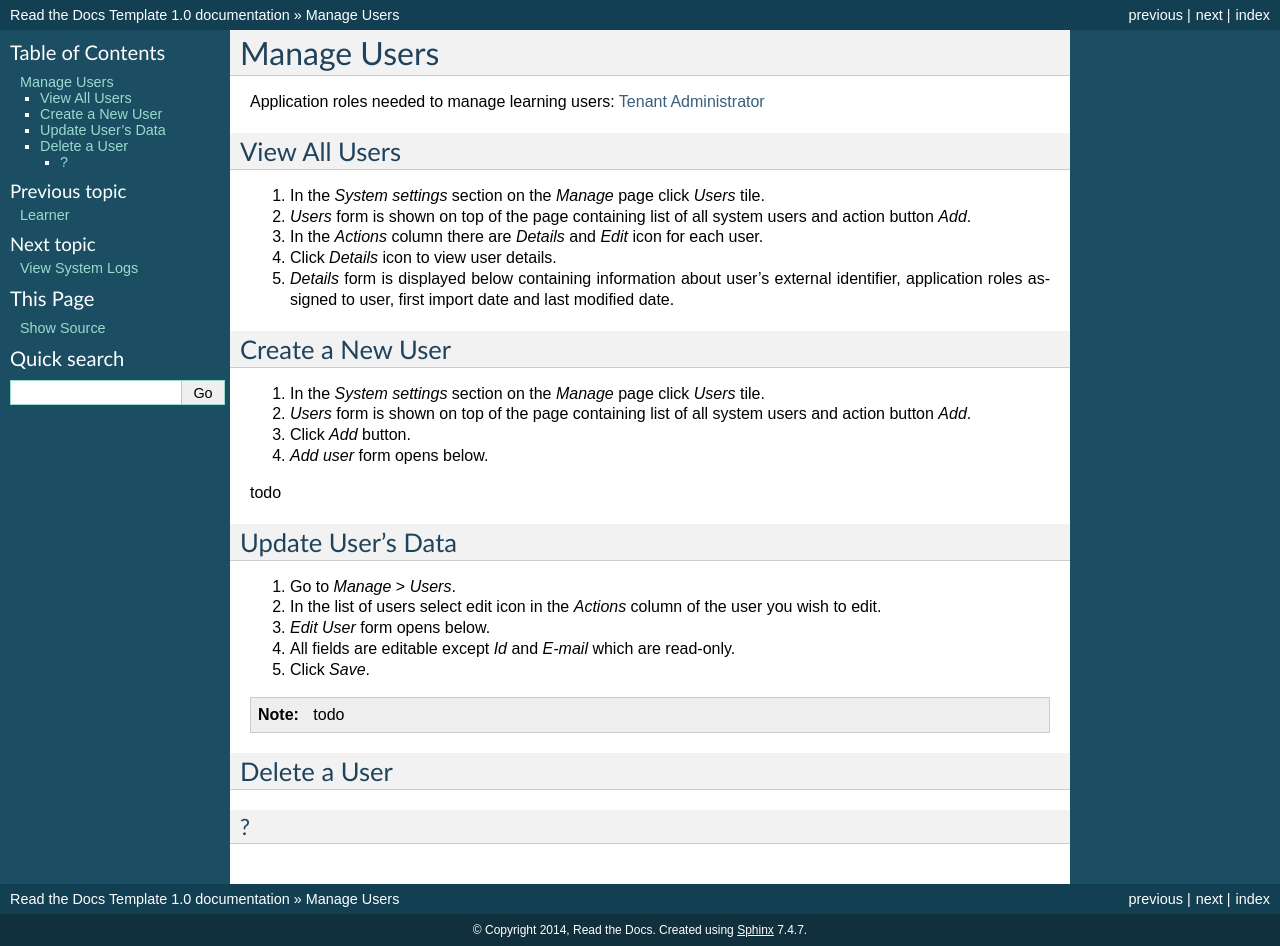
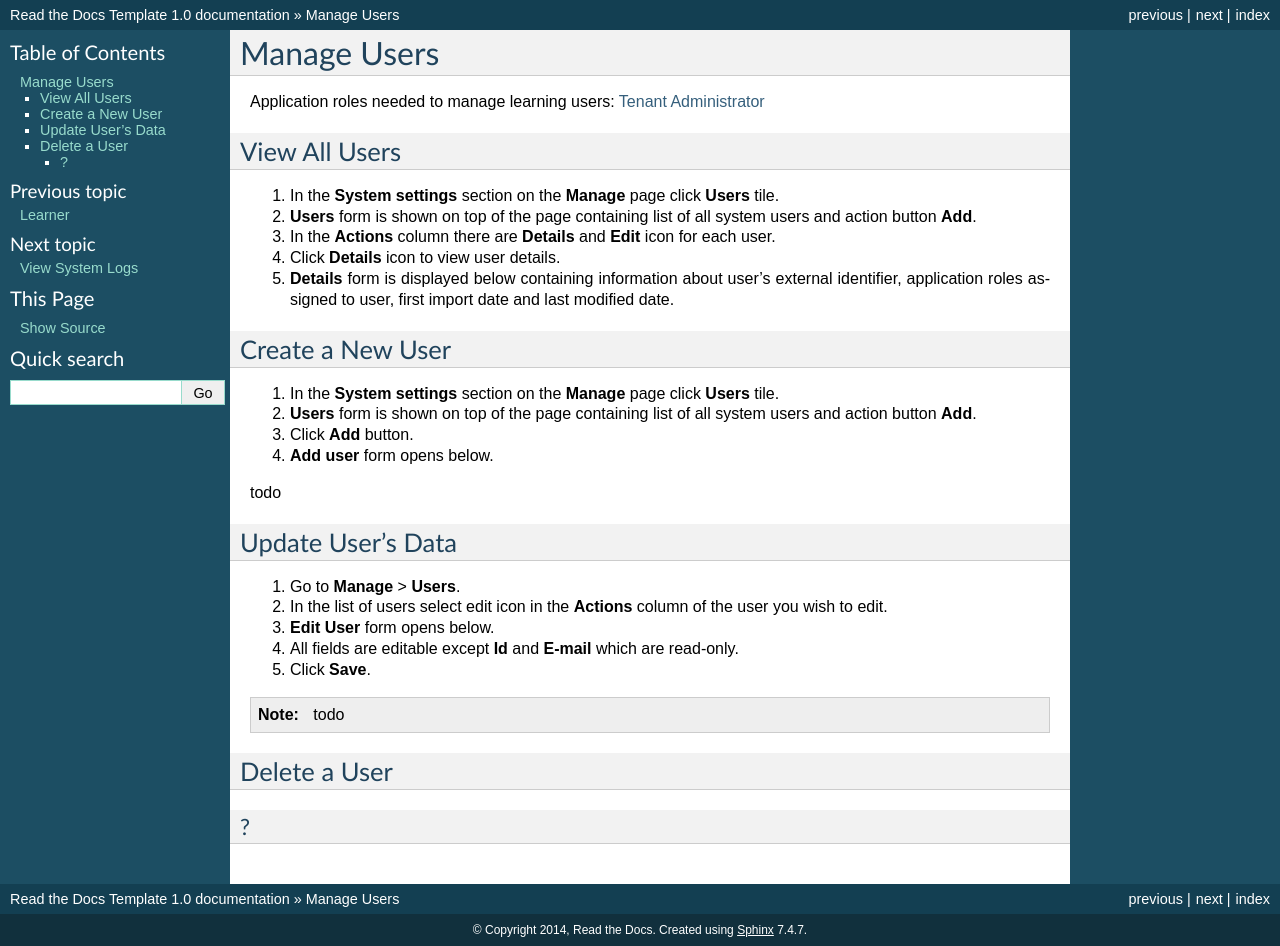
Before and after one commit to pslisko/performa365docs, a Sphinx documentation site: the page built from docs/howto/manage_users.rst, in a window 1280 px wide. Built offline with Sphinx 7.4.7, drawn with Linux system fonts in a browser that asks for light colours; pages that are not in the unit, such as notebooks, are missing from menus.

Commit message:
Update manage_users.rst

```diff
--- a/docs/howto/manage_users.rst
+++ b/docs/howto/manage_users.rst
@@ -6,30 +6,30 @@ Application roles needed to manage learning users: :ref:`Tenant Administrator <t
 View All Users
 ^^^^^^^^^^^^^^
 
-#. In the *System settings* section on the *Manage* page click *Users* tile.
-#. *Users* form is shown on top of the page containing list of all system users and action button *Add*.
-#. In the *Actions* column there are *Details* and *Edit* icon for each user.
-#. Click *Details* icon to view user details.
-#. *Details* form is displayed below containing information about user's external identifier, application roles assigned to user, first import date and last modified date.
+#. In the **System settings** section on the **Manage** page click **Users** tile.
+#. **Users** form is shown on top of the page containing list of all system users and action button **Add**.
+#. In the **Actions** column there are **Details** and **Edit** icon for each user.
+#. Click **Details** icon to view user details.
+#. **Details** form is displayed below containing information about user's external identifier, application roles assigned to user, first import date and last modified date.
 
 Create a New User
 ^^^^^^^^^^^^^^
 
-#. In the *System settings* section on the *Manage* page click *Users* tile.
-#. *Users* form is shown on top of the page containing list of all system users and action button *Add*.
-#. Click *Add* button.
-#. *Add user* form opens below.
+#. In the **System settings** section on the **Manage** page click **Users** tile.
+#. **Users** form is shown on top of the page containing list of all system users and action button **Add**.
+#. Click **Add** button.
+#. **Add user** form opens below.
 
 todo
 
 Update User's Data
 ^^^^^^^^^^^^^^
 
-#. Go to *Manage* > *Users*.
-#. In the list of users select edit icon in the *Actions* column of the user you wish to edit.
-#. *Edit User* form opens below.
-#. All fields are editable except *Id* and *E-mail* which are read-only.
-#. Click *Save*.
+#. Go to **Manage** > **Users**.
+#. In the list of users select edit icon in the **Actions** column of the user you wish to edit.
+#. **Edit User** form opens below.
+#. All fields are editable except **Id** and **E-mail** which are read-only.
+#. Click **Save**.
 
 .. note:: todo
 
```
